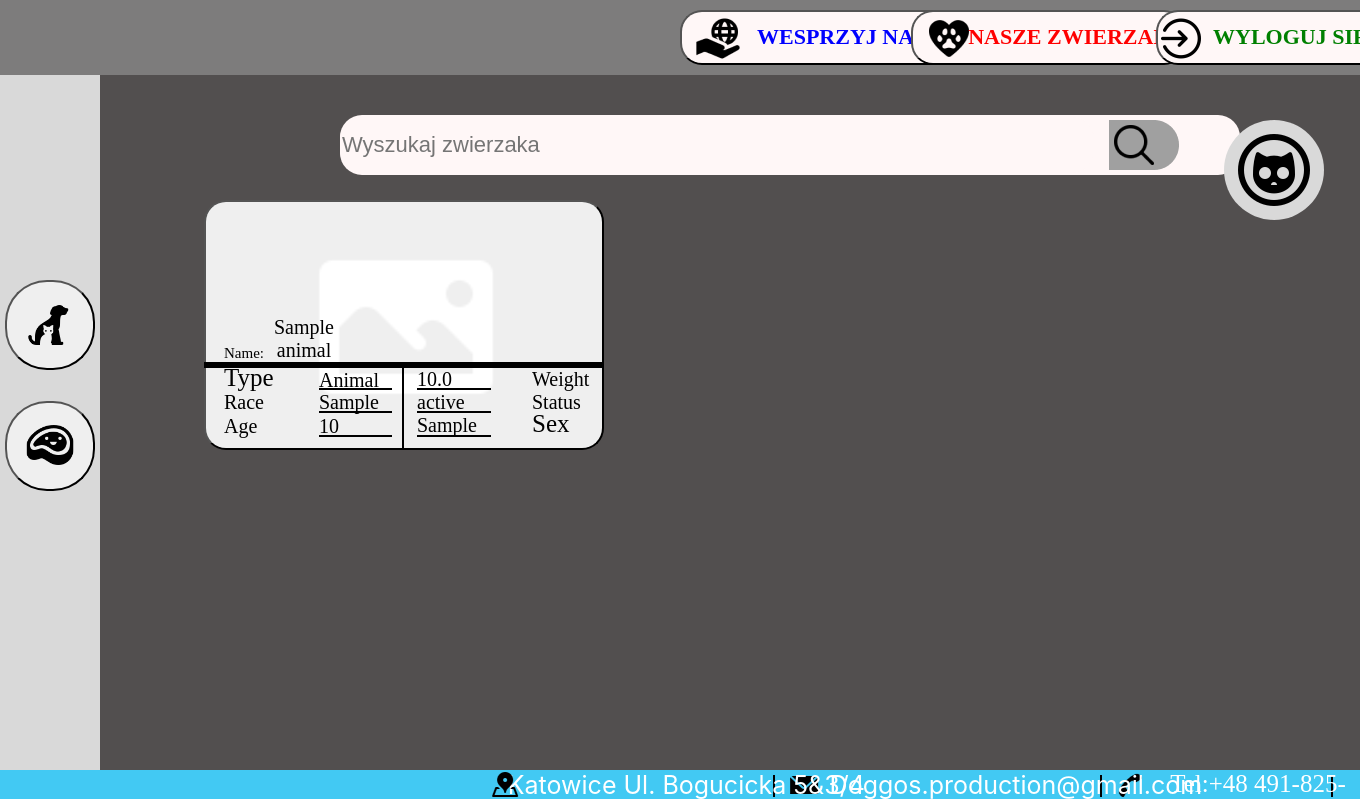
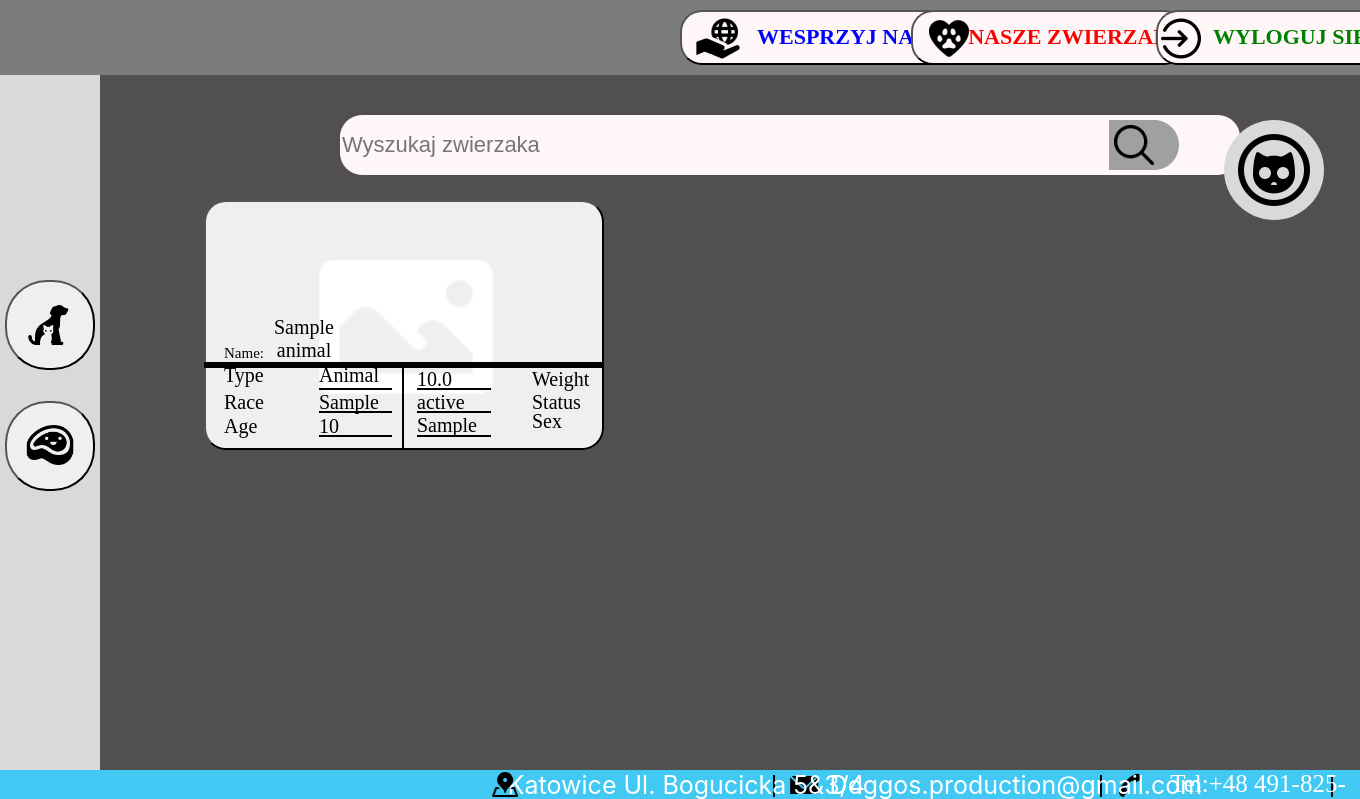
Before and after one commit to FilipParyz/TestingDoggos, a Flask app: page / in a window 1360 px wide; the page is wider, and only the part inside the window is pictured. Shown: the top 799 px of that part. Run offline with Flask 3, Linux system fonts and the light colour scheme; tables that the repository leaves empty hold one stand-in row (values such as "Sample post").

Commit message:
updating README.md design  (#18)
* Update font sizes in infostyle.css

* Update README.md

* Update README.md

* Update README.md

* Update README.md

* Update README.md

* Update README.md

```diff
--- a/static/css/infostyle.css
+++ b/static/css/infostyle.css
@@ -58,12 +58,12 @@
     width: 177.50px;
 }
 
-#label-type { top: 39px; font-size: 25px; }
+#label-type { top: 39px; font-size: 20px; }
 #label-name { top: 20px; font-size: 15px; }
 #label-race { top: 66px; font-size: 20px; }
 #label-age  { top: 90px; font-size: 20px; }
 
-#label-sex    { left: 115px; top: 42px; font-size: 25px; }
+#label-sex    { left: 115px; top: 42px; font-size: 20px; }
 #label-status { left: 115px; top: 23px; font-size: 20px; }
 #label-weight { left: 115px; top: 0px;  font-size: 20px; }
 
```
Also changed, not shown: README.md.
